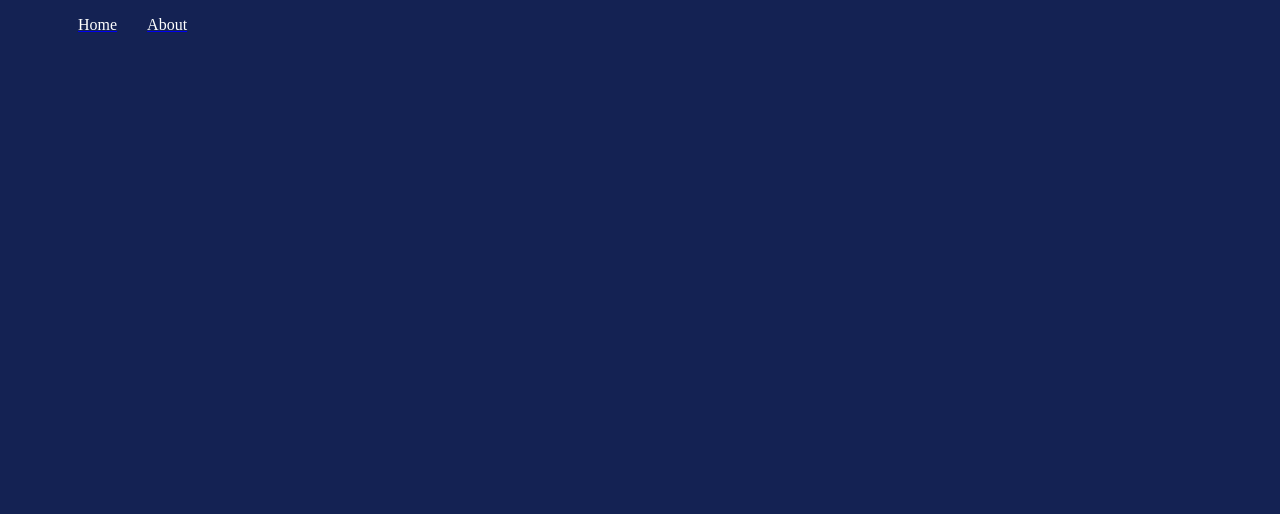
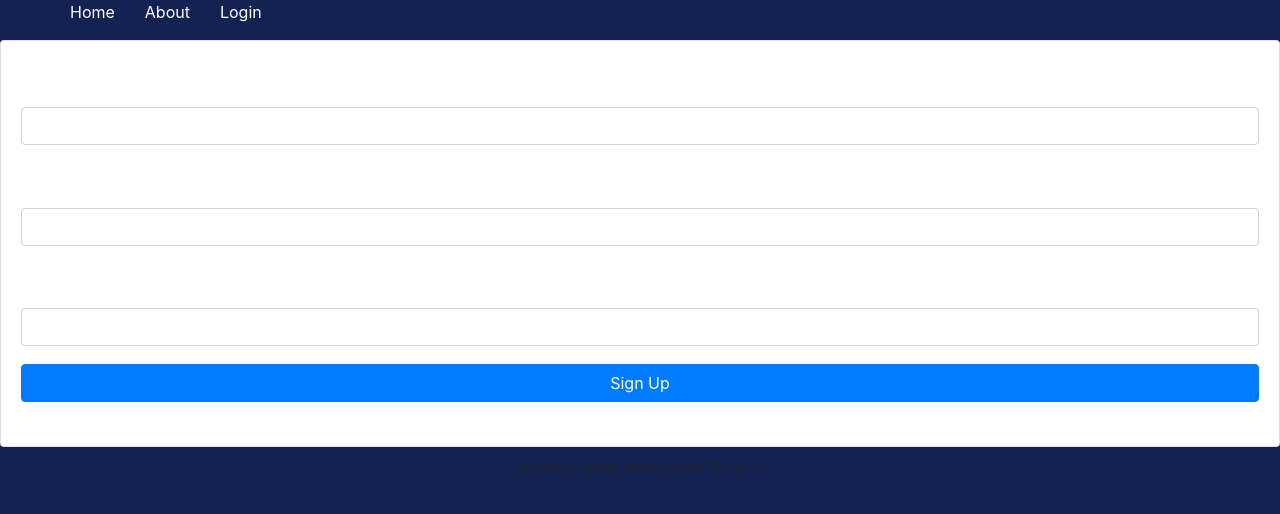
Before and after one commit to czhou578/DistanceCalc, a React (Create React App) app in the folder my-app/: page /Login in a window 1280 px wide. Shown: the top 514 px of the page. Built offline with nearby package versions, Linux system fonts and the light colour scheme.

Commit message:
imported bootstrap

```diff
--- a/my-app/package.json
+++ b/my-app/package.json
@@ -8,10 +8,10 @@
     "@testing-library/jest-dom": "^5.11.10",
     "@testing-library/react": "^11.2.6",
     "@testing-library/user-event": "^12.8.3",
-    "bootstrap": "^4.6.0",
+    "bootstrap": "^4.6.1",
     "formik": "^2.2.9",
     "react": "^17.0.2",
-    "react-bootstrap": "^1.5.2",
+    "react-bootstrap": "^1.6.4",
     "react-dom": "^17.0.2",
     "react-icons": "^4.2.0",
     "react-redux": "^7.2.4",
--- a/my-app/src/App.css
+++ b/my-app/src/App.css
@@ -2,16 +2,16 @@
 @import url('https://fonts.googleapis.com/css2?family=Poppins&display=swap');
 
 body {
-  background-color: #142253;
+  background-color: #142253 !important;
 }
 
 ul {
-  display: flex;
-  list-style-type: none;
+  display: flex !important;
+  list-style-type: none !important;
 }
 
 li {
-  color: white;
-  margin-left: 30px;
-  cursor: pointer;
+  color: white !important;
+  margin-left: 30px !important;
+  cursor: pointer !important;
 }
--- a/my-app/src/App.js
+++ b/my-app/src/App.js
@@ -1,3 +1,4 @@
+import Login from './components/Login';
 import './App.css';
 import'./components/ResultCard'
 import React, { Component } from 'react';
@@ -35,12 +36,16 @@
                 <Link to='/About'>
                   <li>About</li>
                 </Link>
+                <Link to='/Login'>
+                  <li>Login</li>
+                </Link>
               </ul>
             </nav>
           </div>
           <Switch>
             <Route path="/" exact component={Home} />
             <Route path="/About" component={About} />
+            <Route path="/Login" component={Login} />
           </Switch>
         </div>
       </Router>
--- /dev/null
+++ b/my-app/src/components/Login.jsx
@@ -0,0 +1,39 @@
+import React, {useRef} from "react";
+import {Form, Button, Card } from 'react-bootstrap'
+import "bootstrap/dist/css/bootstrap.min.css"
+
+
+export default function Login(props) {
+  const emailRef = useRef()
+  const passwordRef = useRef()
+  const passwordConfirmRef = useRef()
+
+  return (
+    <div>
+      <Card>
+        <Card.Body>
+          <h2 className="text-center mb-4">
+            <Form>
+              <Form.Group id="email">
+                <Form.Label>Email</Form.Label>
+                <Form.Control type="email" ref={emailRef} required/>
+              </Form.Group>
+              <Form.Group id="password">
+                <Form.Label>Password</Form.Label>
+                <Form.Control type="password" ref={passwordRef} required/>
+              </Form.Group>
+              <Form.Group id="password-confirm">
+                <Form.Label>Password Confirmation</Form.Label>
+                <Form.Control type="password" ref={passwordConfirmRef} required/>
+              </Form.Group>
+              <Button type="submit" className="w-100">Sign Up</Button>
+            </Form>
+          </h2>
+        </Card.Body>
+      </Card>
+      <div className="w-100 text-center mt-2">
+        Already have an account? Log In
+      </div>
+    </div>
+  )
+}
--- a/my-app/src/components/citybox.css
+++ b/my-app/src/components/citybox.css
@@ -7,6 +7,7 @@
 }
 
 div > h1 {
+  font-size: 35px;
   color: rgb(28, 241, 82);
 }
 
@@ -16,6 +17,7 @@
 
 label {
   margin-left: 20px;
+  margin-right: 15px;
   color: white;
 }
 
@@ -61,12 +63,14 @@
 
 .resultWrapper {
   position: relative;
-  top: 60px;
-  left: 85%;
+  top: 55px;
+  left: 95%;
 }
 
 .result {
   padding-left: 10px;
+  padding-top: 10px;
+  padding-bottom: 10px;
   position: absolute;
   right: 132px;
   bottom: 120px;
```
Also changed, not shown: 1 other file (tests, documents, lock files or other folders).
